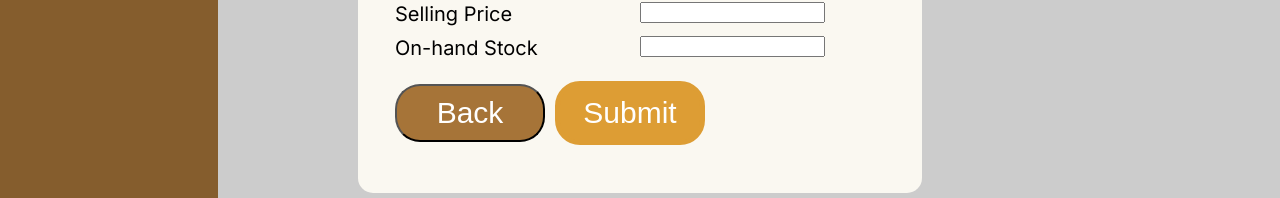
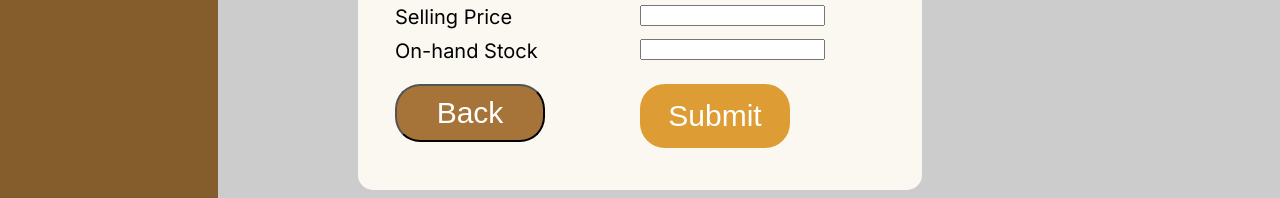
Before and after one commit to blessedtt/cssweng-project, a React (Create React App) app in the folder client/: page / in a window 1280 px wide. Both pictures are taken after a click on the button 1205 px from the left and 40 px from the top of the page. Shown: the part 466-664 px from the top of the page. Built offline with nearby package versions, Linux system fonts and the light colour scheme; no server answers.

Commit message:
addProduct input validation implemented Issue with "submit" button on click, does not set successPopup(true)

```diff
--- a/client/src/components/products/addProduct.jsx
+++ b/client/src/components/products/addProduct.jsx
@@ -28,11 +28,11 @@ const AddProduct = (
     return (
         <div>
             <h5 className='header'>Add New Product</h5>
-            <form onSubmit={handleSubmit(onSubmit)}>
+            <form name ="prodForm" onSubmit={handleSubmit(onSubmit)}>
             <ul>
                 <li>
                 <label htmlFor ='product'> Product </label>
-                <input type='text' {...register('pname')}></input>
+                <input name ='product' type='text' {...register('pname')} required></input>
                 </li>
 
                 <li>
@@ -52,18 +52,18 @@ const AddProduct = (
                 </li>
 
                 <li>
-                <label htmlFor = 'brand'>Brand</label>
-                <input type='text' {...register('brand')}></input>
+                <label htmlFor = 'brand' >Brand</label>
+                <input name ='brand' type='text' {...register('brand')}required></input>
                 </li>
 
                 <li>
-                <label htmlFor = 'sell_price'>Selling Price</label>
-                <input type='number' {...register('price')}></input>
+                <label htmlFor = 'sell_price' >Selling Price</label>
+                <input name ='sell_price' type='number' {...register('price')}required></input>
                 </li>
 
                 <li>
                 <label htmlFor = 'stock'>On-hand Stock</label>
-                <input type='number' {...register('stock')}></input>
+                <input name ='stock' type='number' {...register('stock')}required></input>
                 </li>
 
             </ul>
@@ -77,9 +77,29 @@ const AddProduct = (
                 {/* <input className='submit-btn' type = 'submit' value ='Submit' onSubmit={() => setSuccessPopup(true)}>
 
                 </input> */}
-                <button className='submit-btn' onClick={() => setSuccessPopup(true)}>
-                    Submit
-                </button>
+                {/* Add if */}
+                {/* <button className='submit-btn' onClick={() => {
+                    // if ()
+                    setSuccessPopup(true);
+                    }}>  */}
+                <input className='submit-btn' type = 'submit' value = 'Submit' onClick={() =>{
+                    // // let x = 1;
+                    // if (x==1){
+                    //     setSuccessPopup(false);
+                    // }
+                    let product1 = document.forms["prodForm"]["products"].value;
+                    let brand1 = document.forms["prodForm"]["brand"].value;
+                    let sell_price1 = document.forms["prodForm"]["sell_price"].value;
+                    let stock1 = document.forms["prodForm"]["stock"].value;
+                    if (product1 !=""){
+                         setSuccessPopup(true)
+                    }
+
+                }}>
+
+                </input>
+
+                {/* </button> */}
                 </li>
             </ul>
             </form>
```
